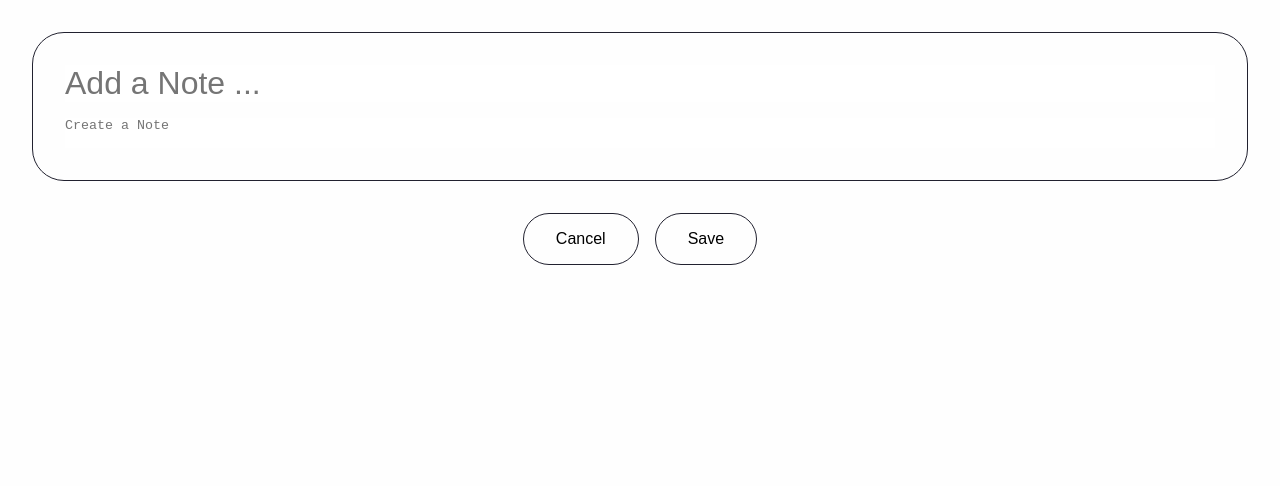
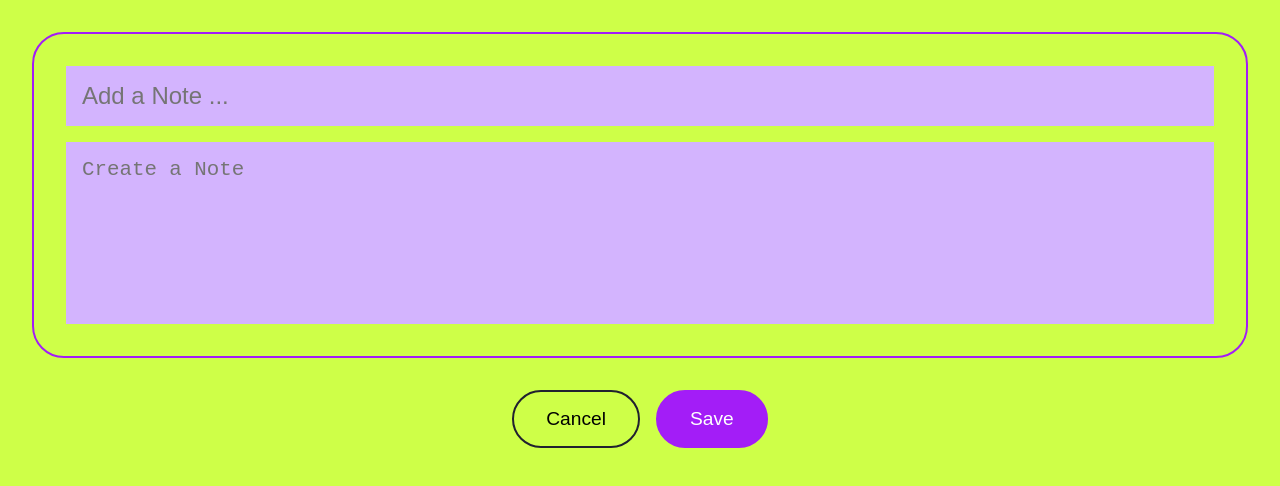
Before and after one commit to hadiroudbari/Maktab_99, a plain HTML site: page add.html in a window 1280 px wide. Drawn offline with Linux system fonts and the light colour scheme.

Commit message:
finish styling

```diff
--- a/assets/css/add.css
+++ b/assets/css/add.css
@@ -1,7 +1,7 @@
 @import "./style.css";
 
 body {
-  background-color: var(--light);
+  background-color: var(--primary);
 }
 
 .wrapper {
@@ -9,7 +9,7 @@ body {
   flex-direction: column;
   gap: 1rem;
   margin: 2rem;
-  border: 1px solid var(--dark);
+  border: 2px solid var(--tertiary);
   border-radius: 2rem;
   padding: 2rem;
 }
@@ -20,8 +20,19 @@ body {
   align-items: center;
 }
 
+#text,
 #title {
-  font-size: 2rem;
+  background-color: var(--secondary);
+  padding: 1rem;
+}
+
+#title {
+  font-size: 1.5rem;
+}
+
+#text {
+  height: 150px;
+  font-size: 1.3rem;
 }
 
 .actions {
@@ -32,15 +43,26 @@ body {
 
 .actions button {
   cursor: pointer;
-  font-size: 1rem;
+  font-size: 1.2rem;
   border-radius: 2rem;
   padding: 1rem 2rem;
-  border: 1px solid var(--dark);
+  transition: all 0.4s ease-in-out;
 }
 
 .actions button:nth-child(1) {
   background-color: transparent;
+  border: 2px solid var(--dark);
 }
+.actions button:nth-child(1):hover {
+  background-color: var(--secondary);
+}
+
 .actions button:nth-child(2) {
-  background-color: var(--primary-color);
+  border: 2px solid var(--tertiary);
+  background-color: var(--tertiary);
+  color: var(--light);
 }
+.actions button:nth-child(2):hover {
+  background-color: transparent;
+  color: var(--tertiary);
+}
--- a/assets/css/notes.css
+++ b/assets/css/notes.css
@@ -81,8 +81,8 @@
 }
 
 .wrapper .cards__box .card__item {
-  background-color: var(--tertiary);
-  color: var(--light);
+  background-color: var(--secondary);
+  color: var(--dark);
   border-radius: 2rem;
   padding: 1.5rem;
 }
```
